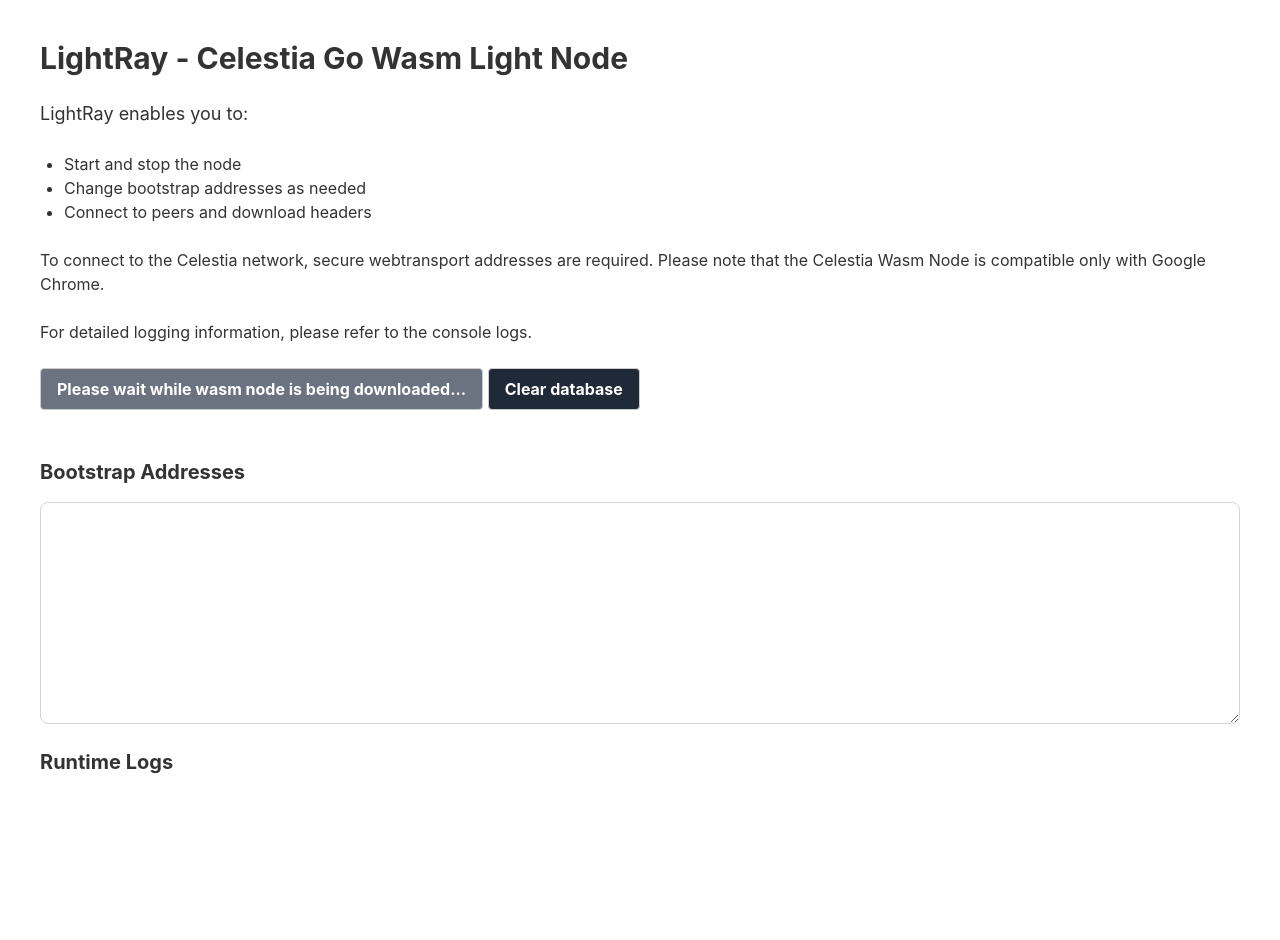
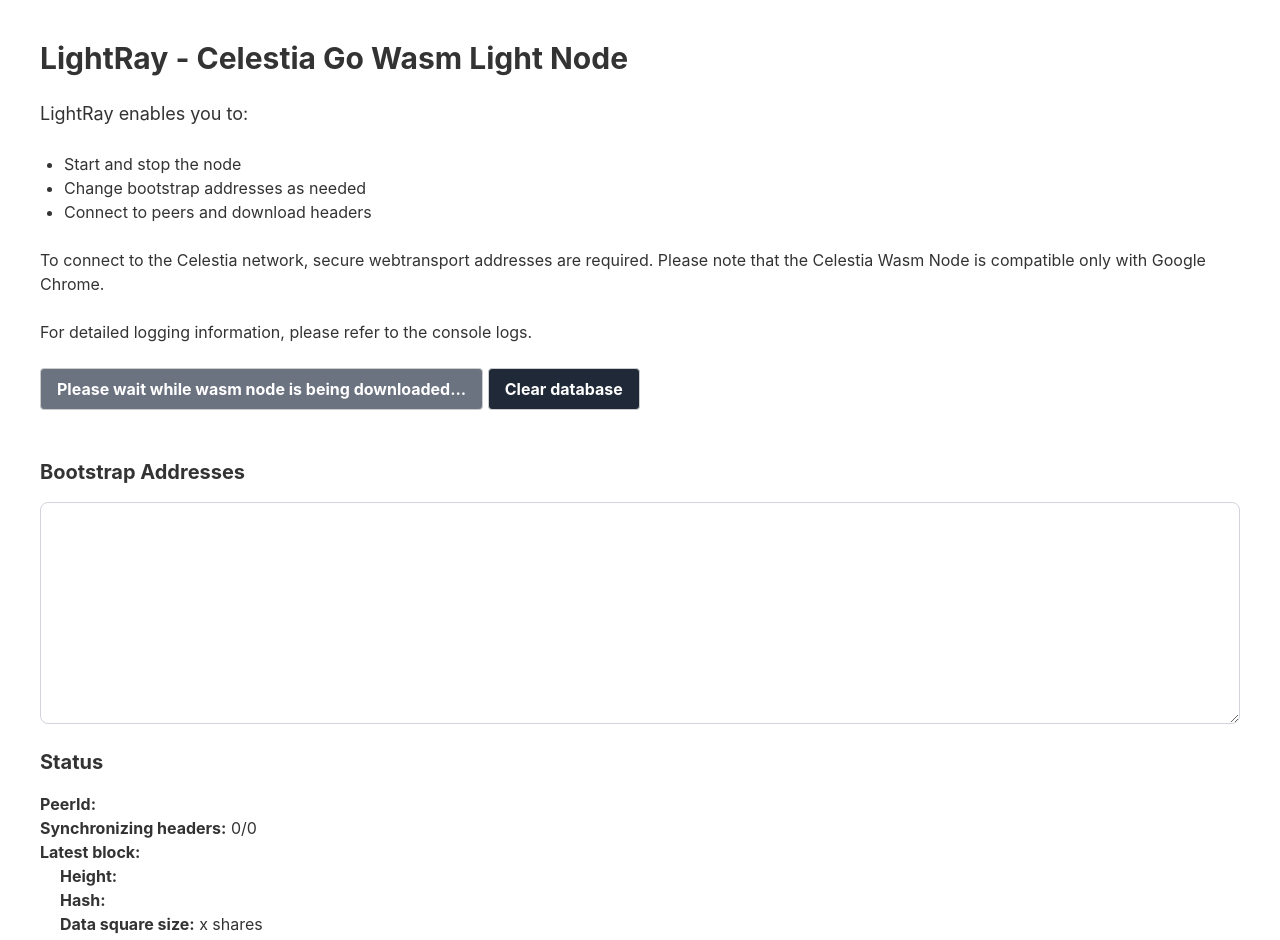
Before and after one commit to eigerco/lightray, a Svelte app: page / in a window 1280 px wide. Shown: the top 940 px of the page. Built offline with nearby package versions, Linux system fonts and the light colour scheme; no server answers.

Commit message:
feat: display node info

```diff
--- a/src/App.svelte
+++ b/src/App.svelte
@@ -8,7 +8,10 @@
     let isModuleLoaded = writable(false); // State to track if the module is loaded
     let bootstrapAddresses = "";
     let peerID = '';
+    let networkHead = {};
     let notification = null
+    let connectedPeers = []
+    let syncer = {}
 
     function appendLog(msg, type = 'info') {
         let wasmLogs = document.getElementById("wasm_logs");
@@ -73,6 +76,7 @@
     }
 
     function clearDatabase() {
+        let indexedDB = window.indexedDB || window.mozIndexedDB || window.webkitIndexedDB || window.msIndexedDB;
         let request = indexedDB.deleteDatabase("celestia");
 
         request.onerror = (e) => createNotification("error", "Error deleting database.")
@@ -101,46 +105,29 @@
     }
     window.setPeerID = setPeerID;
 
+    function setNetworkHead(nh) {
+        networkHead = JSON.parse(nh)
+    }
+    window.setNetworkHead = setNetworkHead
     function nodeStartFailure() {
         isConnected.set(false);
         isStarted.set(false);
     }
     window.nodeStartFailure = nodeStartFailure;
 
-    function cleanDatabase() {
-        var indexedDB = window.indexedDB || window.mozIndexedDB || window.webkitIndexedDB || window.msIndexedDB;
+    function setConnectedPeers(peers) {
+        connectedPeers = peers
+    }
+    window.setConnectedPeers = setConnectedPeers
 
-        // Open the database
-        var request = indexedDB.open("celestia");
-
-        // Handle success
-        request.onsuccess = function(event) {
-            var db = event.target.result;
-
-            // Close the database connection first
-            db.close();
-
-            // Use the deleteDatabase method
-            var deleteRequest = indexedDB.deleteDatabase("celestia");
-
-            deleteRequest.onsuccess = function(event) {
-                console.log("Database deleted successfully");
-            };
-
-            deleteRequest.onerror = function(event) {
-                console.log("Error deleting database");
-            };
-        };
-
-        // Handle errors
-        request.onerror = function(event) {
-            console.log("Error opening database");
-        };
+    function syncerInfo(si) {
+        syncer = JSON.parse(si)
     }
+    window.syncerInfo = syncerInfo
 
     onMount(async () => {
         if (!window.Go) {
-            console.error('Go wasm_exec.js is not loaded');
+            console.error('Go wasm_exec.jsnode is not loaded');
             return;
         }
         const go = new window.Go();
@@ -160,7 +147,7 @@
         try {
 
             // Local demo requires following.
-            //const response = await fetch('http://localhost:8096/bootstrap-peers');
+            // const response = await fetch('http://localhost:8096/bootstrap-peers');
 
             // Production demo requires following.
             const response = await fetch('/bootstrap-peers');
@@ -256,6 +243,30 @@
             <textarea class="block p-2.5 w-full text-sm rounded-lg border border-gray-300" rows="10" bind:value={bootstrapAddresses}/>
         </div>
 
+
+        <div class="bg-white pt-6">
+            <h2 class="text-xl font-bold mb-4">Status</h2>
+            <ul>
+                <li><strong>PeerId:</strong> {peerID}</li>
+                <li><strong>Synchronizing headers:</strong> {syncer?.from_height || '0'}/{syncer?.to_height || '0'}</li>
+                <li>
+                    <strong>Latest block:</strong>
+                    <ul>
+                        <li class="ml-5"><strong>Height:</strong> {networkHead?.header?.height || ''}</li>
+                        <li class="ml-5"><strong>Hash:</strong> {networkHead?.commit?.block_id?.hash || ''}</li>
+                        <li class="ml-5"><strong>Data square size:</strong> {networkHead?.dah?.row_roots?.length || ''}x{networkHead?.dah?.column_roots?.length || ''} shares</li>
+                    </ul>
+                </li>
+                <li>
+                    <strong>Peers:</strong>
+                    <ul>
+                        {#each connectedPeers as peer}
+                        <li class="ml-5">{peer}</li>
+                        {/each}
+                    </ul>
+                </li>
+            </ul>
+        </div>
         <div class="bg-white pt-6">
             <h2 class="text-xl font-bold mb-4">Runtime Logs</h2>
             <pre id="wasm_logs" class="text-sm text-gray-700 overflow-auto" style="height: 300px; white-space: pre-wrap;"></pre>
```
Also changed, not shown: 1 other file (tests, documents, lock files or other folders).
